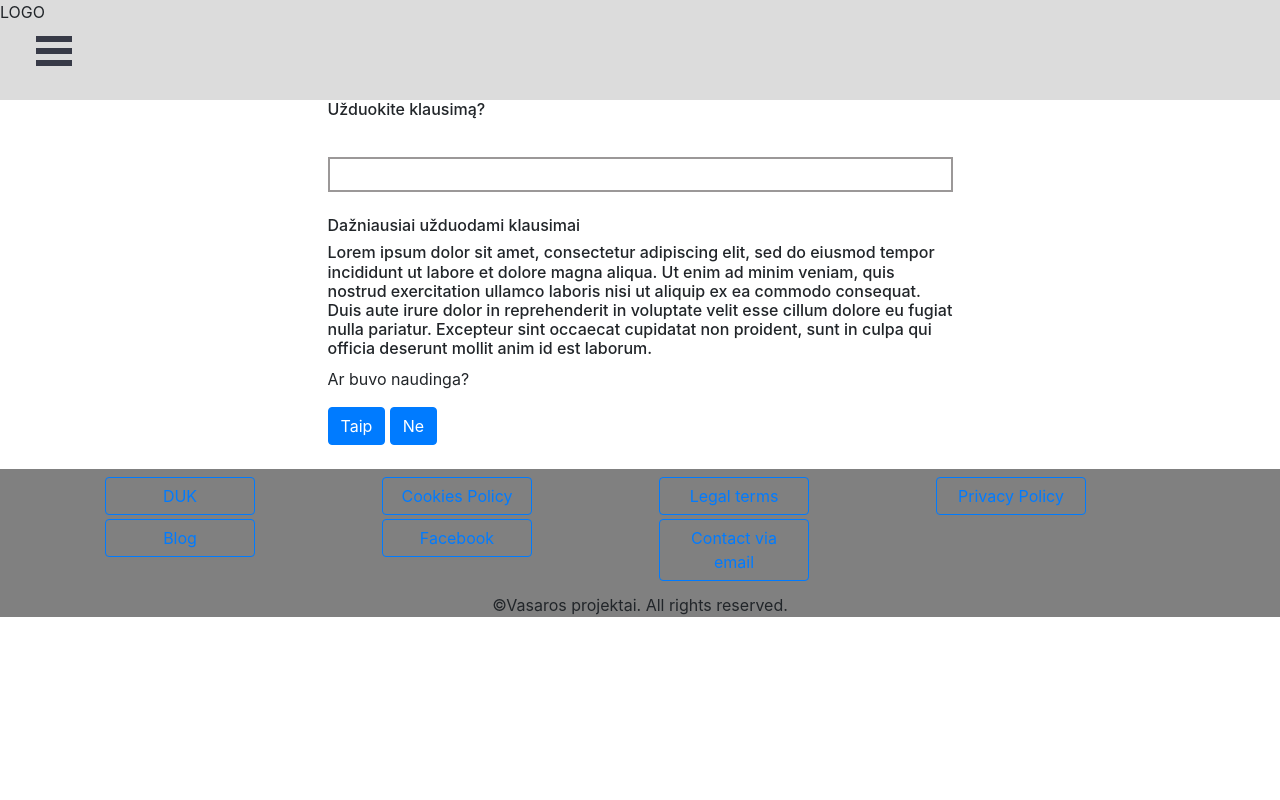
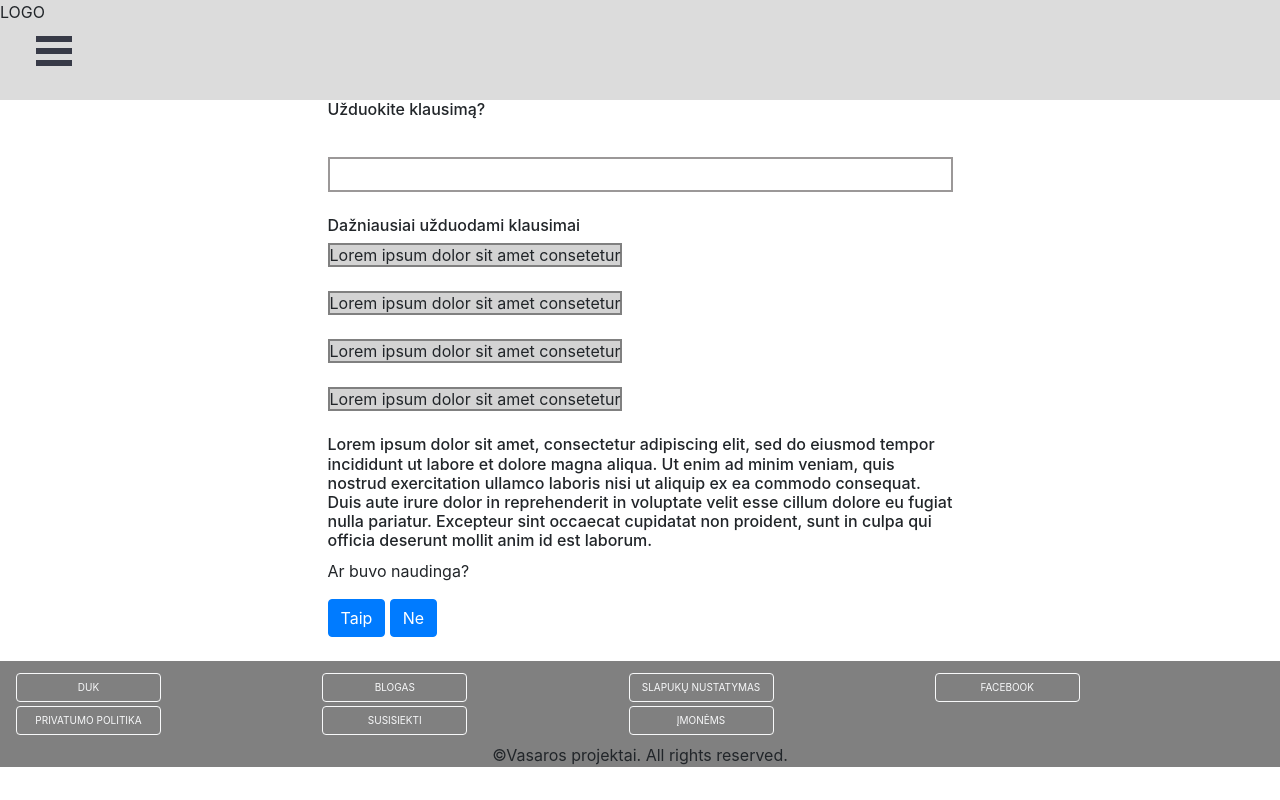
Before and after one commit to fiammara/VCSSummer, a React (Create React App) app in the folder courses-app/: page /duk in a window 1280 px wide. Built offline with nearby package versions, Linux system fonts and the light colour scheme.

Commit message:
duk styling

```diff
--- a/courses-app/package.json
+++ b/courses-app/package.json
@@ -13,6 +13,7 @@
     "react-bootstrap": "^1.0.0-beta.9",
     "react-burger-menu": "^2.6.10",
     "react-calendar": "^2.19.0",
+    "react-collapsible": "^2.6.0",
     "react-datepicker": "^2.7.0",
     "react-dom": "^16.8.6",
     "react-router-dom": "^5.0.1",
--- a/courses-app/src/App.css
+++ b/courses-app/src/App.css
@@ -4,6 +4,7 @@
   }
 .footer {
     background-color: gray;
+
   }
 /*.main {
     background-color: blue;
@@ -73,12 +74,29 @@
   .bm-overlay {
     background: rgba(0, 0, 0, 0.3);
   }
-  .button_footer {
-    width: 150px !important;
-    margin:4px;
-    margin-top: auto;
 
-  }
   .authors {
     text-align: center
   }
+  .button_footer {
+    width: 145px !important;
+
+    padding:0px;
+    margin-top: 4px;;
+   }
+  /* .Collapsible {
+     Color:orange;
+   }
+   .Collapsible__contentOuter
+   {
+    background-color:gray;}
+
+   .Collapsible__contentInner
+   {
+    background-color:green;}
+*/
+    .Collapsible__trigger {
+      background-color:lightgray;
+        border:solid gray 2px;
+        width:100%
+    }
--- a/courses-app/src/App.js
+++ b/courses-app/src/App.js
@@ -3,6 +3,7 @@ import Header from "./Header";
 import Footer from "./Footer";
 import Main from "./Main";
 import Filter from "./Filter";
+import Blog from "./Blog";
 import Duk from "./Duk";
 import "./App.css";
 import { Route, Switch } from 'react-router-dom';
@@ -19,8 +20,8 @@ class App extends React.Component {
                     <Route exact path="/" component={Main}></Route>
                     <Route exact path="/filter" component={Filter}></Route>
                     <Route exact path="/duk" component={Duk}></Route>
-                {/*    <Route exact path="/calendar" component={Calendar}></Route>
                     <Route exact path="/blog" component={Blog}></Route>
+                  {/*  <Route exact path="/calendar" component={Calendar}></Route>
                     <Route exact path="/personal" component={Personal}></Route>
                     <Route exact path="/signup" component={Signup}></Route>
                     <Route exact path="/login" component={Login}></Route> */}
--- a/courses-app/src/Duk.js
+++ b/courses-app/src/Duk.js
@@ -3,6 +3,7 @@ import "./App.css";
 import Row from 'react-bootstrap/Row'
 import Col from 'react-bootstrap/Col'
 import Button from 'react-bootstrap/Button'
+import Collapsible from 'react-collapsible';
 class Duk extends React.Component {
 
     render() {
@@ -22,8 +23,28 @@ class Duk extends React.Component {
                 <Row>
 
                     <Col xs={2} lg={3}></Col>
-                    <Col xs={8} lg={6}><h6>Dažniausiai užduodami klausimai </h6></Col>
-                    <Col xs={2} lg={3}></Col>
+                    <Col xs={8} lg={6}><h6>Dažniausiai užduodami klausimai </h6>
+
+                        <Collapsible trigger="Lorem ipsum dolor sit amet consetetur">
+                            <p>Lorem ipsum content</p>
+                        </Collapsible>
+                       <br/>
+                        <Collapsible trigger="Lorem ipsum dolor sit amet consetetur">
+                           <p>Lorem ipsum content</p>
+                           </Collapsible>
+                        <br/>
+                        <Collapsible trigger="Lorem ipsum dolor sit amet consetetur">
+                            <p>Lorem ipsum content</p>
+                        </Collapsible>
+                        <br/>
+                        <Collapsible trigger="Lorem ipsum dolor sit amet consetetur">
+                            <p>Lorem ipsum content</p>
+                        </Collapsible>
+                        <br/>
+                    </Col>
+                    <Col xs={2} lg={3}>
+
+                    </Col>
 
                 </Row>
 
@@ -38,7 +59,7 @@ class Duk extends React.Component {
                 <Row>
                     <Col xs={2} lg={3}></Col>
                     <Col xs={8} lg={6}>
-                         <p> Ar buvo naudinga? </p>
+                        <p> Ar buvo naudinga? </p>
                         <Button> Taip </Button>  <Button> Ne </Button></Col>
                     <Col xs={2} lg={3}></Col>
                 </Row>
--- a/courses-app/src/Footer.js
+++ b/courses-app/src/Footer.js
@@ -1,7 +1,6 @@
 import React from 'react';
 import "./App.css";
 import Button from 'react-bootstrap/Button';
-import Container from 'react-bootstrap/Container'
 import Row from 'react-bootstrap/Row'
 import Col from 'react-bootstrap/Col'
 import Navbar from 'react-bootstrap/Navbar'
@@ -13,29 +12,29 @@ class Footer extends React.Component {
         return (
 
             <div className="footer" >
-                <Container >
+
                     <Navbar >
                         <Row>
 
-                            <Col>
+                            <Col xs={6} md={4} lg={3}>
                                 <NavLink to='/duk'>
-                                    <Button className="button_footer" variant="outline-primary" >DUK</Button></NavLink></Col>
-                            <Col xs={6} lg={3}>
-                                <Button className="button_footer" variant="outline-primary">Cookies Policy</Button></Col>
-                            <Col xs={6} lg={3}>
-                                <Button className="button_footer" variant="outline-primary">Legal terms</Button></Col>
-                            <Col xs={6} lg={3}>
-                                <Button className="button_footer" variant="outline-primary">Privacy Policy</Button></Col>
-                            <Col xs={6} lg={3}>
-                                <Button className="button_footer" variant="outline-primary">Blog</Button></Col>
-                            <Col xs={6} lg={3}>
-                                <Button className="button_footer" variant="outline-primary">Facebook</Button></Col>
-                            <Col xs={6} lg={3}>
-                                <Button className="button_footer" variant="outline-primary">Contact via email</Button></Col>
+                                    <Button className="button_footer" variant="outline-light" style={{ fontSize: '10px'}}>DUK </Button></NavLink></Col>
+                            <Col xs={6} md={4} lg={3}>
+                            <NavLink to='/blog'>   <Button className="button_footer" variant="outline-light" style={{ fontSize: '10px' }}>BLOGAS</Button></NavLink></Col>
+                            <Col xs={6} md={4} lg={3}>
+                                <Button className="button_footer" variant="outline-light" style={{ fontSize: '10px' }}>SLAPUKŲ NUSTATYMAS</Button></Col>
+                            <Col xs={6} md={4} lg={3}>
+                                <Button className="button_footer" variant="outline-light" style={{ fontSize: '10px' }}>FACEBOOK</Button></Col>
+                            <Col xs={6} md={4} lg={3}>
+                                <Button className="button_footer" variant="outline-light" style={{ fontSize: '10px' }}>PRIVATUMO POLITIKA</Button></Col>
+                            <Col xs={6} md={4} lg={3}>
+                                <Button className="button_footer" variant="outline-light" style={{ fontSize: '10px' }}>SUSISIEKTI</Button></Col>
+                            <Col xs={6} md={4} lg={3}>
+                                <Button className="button_footer" variant="outline-light" style={{ fontSize: '10px' }}>ĮMONĖMS</Button></Col>
                         </Row>
                     </Navbar>
                     <div className="authors"> &copy;Vasaros projektai. All rights reserved. </div>
-                </Container>
+
             </div>
         );
     }
```
Also changed, not shown: courses-app/src/Blog.js (+6 -6 lines), 1 other file (tests, documents, lock files or other folders).
